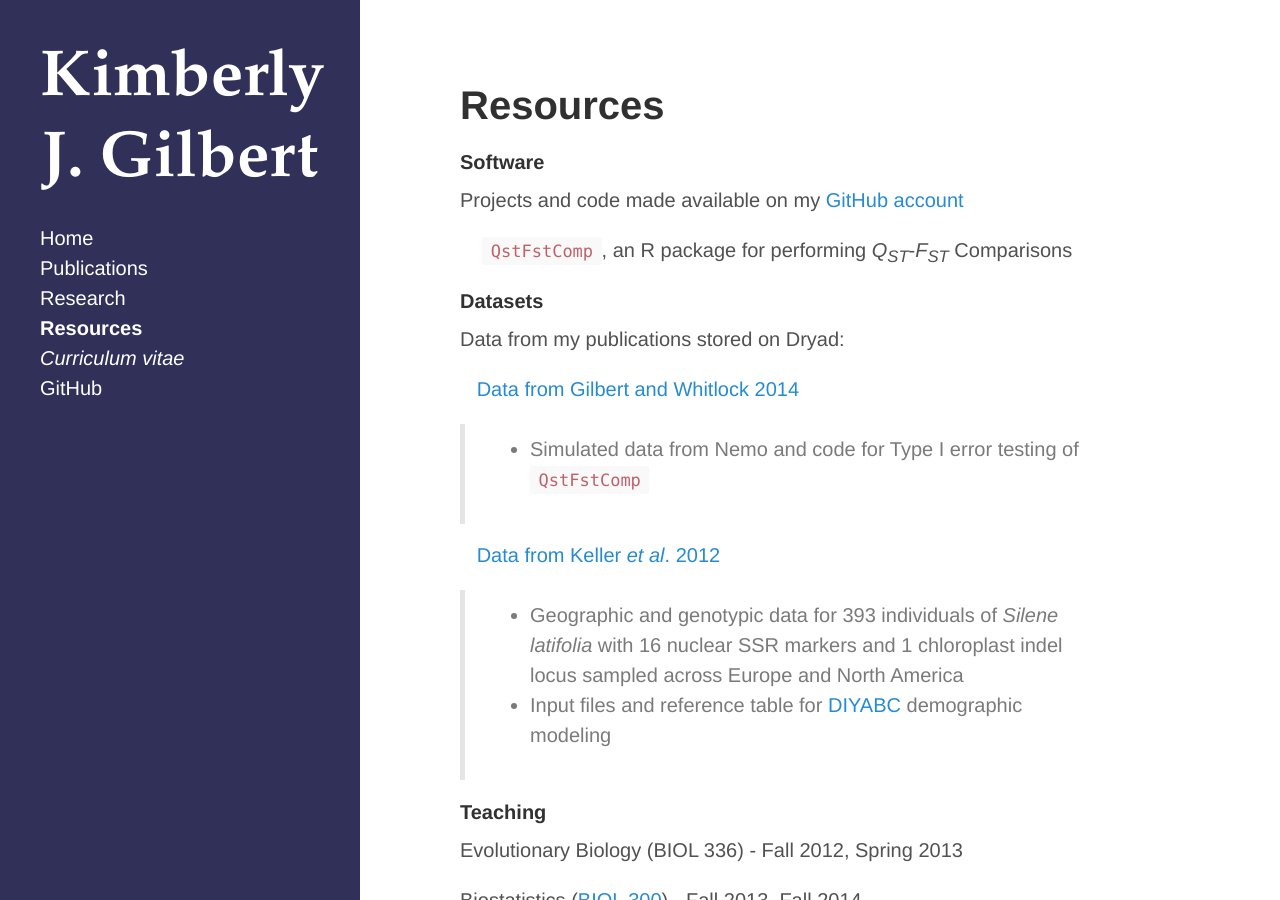
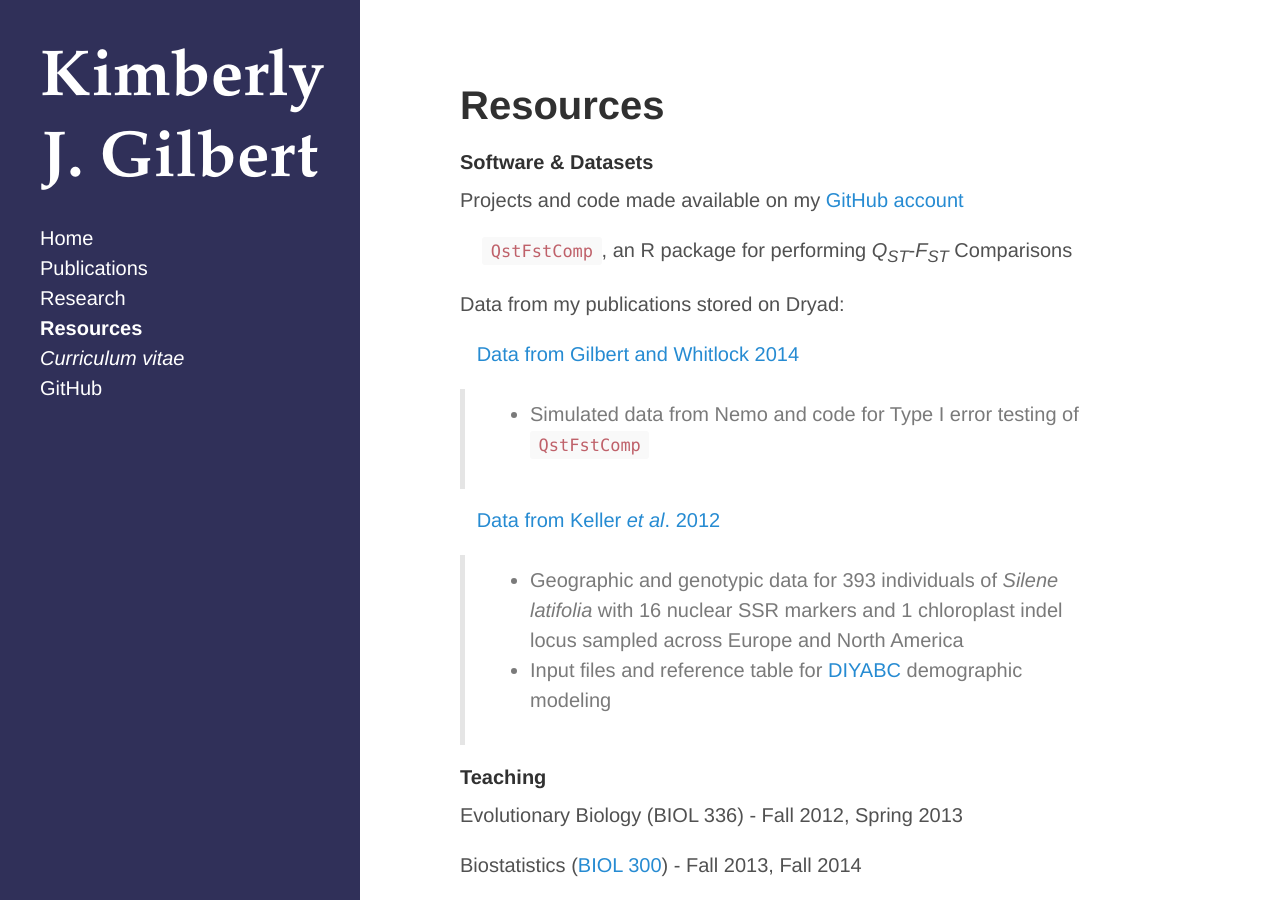
Before and after one commit to kjgilbert/kjgilbert.github.io, a Jekyll site: the page built from resources.md, in a window 1280 px wide and 900 px high. Built offline with Jekyll 4.4.1, drawn with Linux system fonts in a browser that asks for light colours; Markdown is read by kramdown in place of the engine named in the settings.

```diff
--- a/resources.md
+++ b/resources.md
@@ -4,14 +4,12 @@ title: Resources
 ---
 
 
-#### Software
+#### Software & Datasets
 
 Projects and code made available on my [GitHub account](https://github.com/kjgilbert)
 
 &nbsp;&nbsp;&nbsp; [`QstFstComp`](https://github.com/kjgilbert/QstFstComp), an R package for performing *Q<sub>ST</sub>*-*F<sub>ST</sub>* Comparisons
 
-
-#### Datasets
 
 Data from my publications stored on Dryad:
 
```
